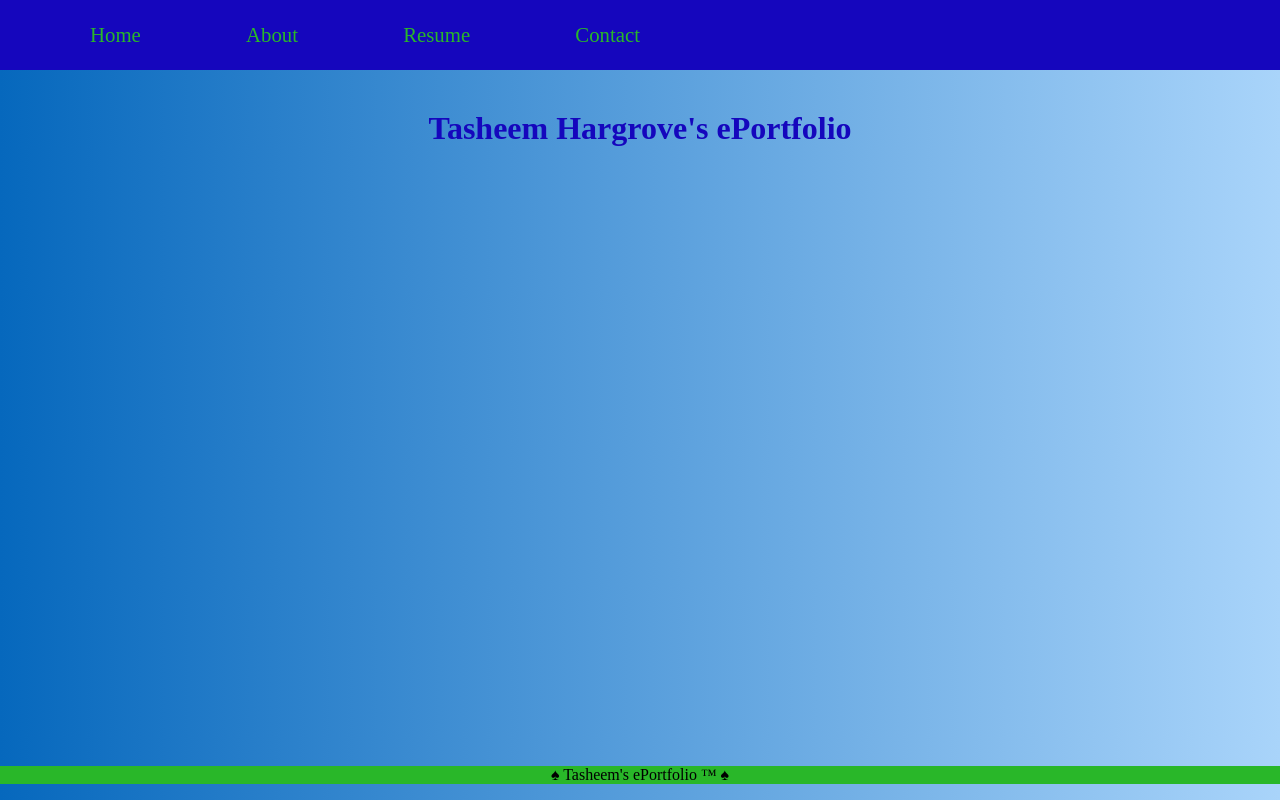
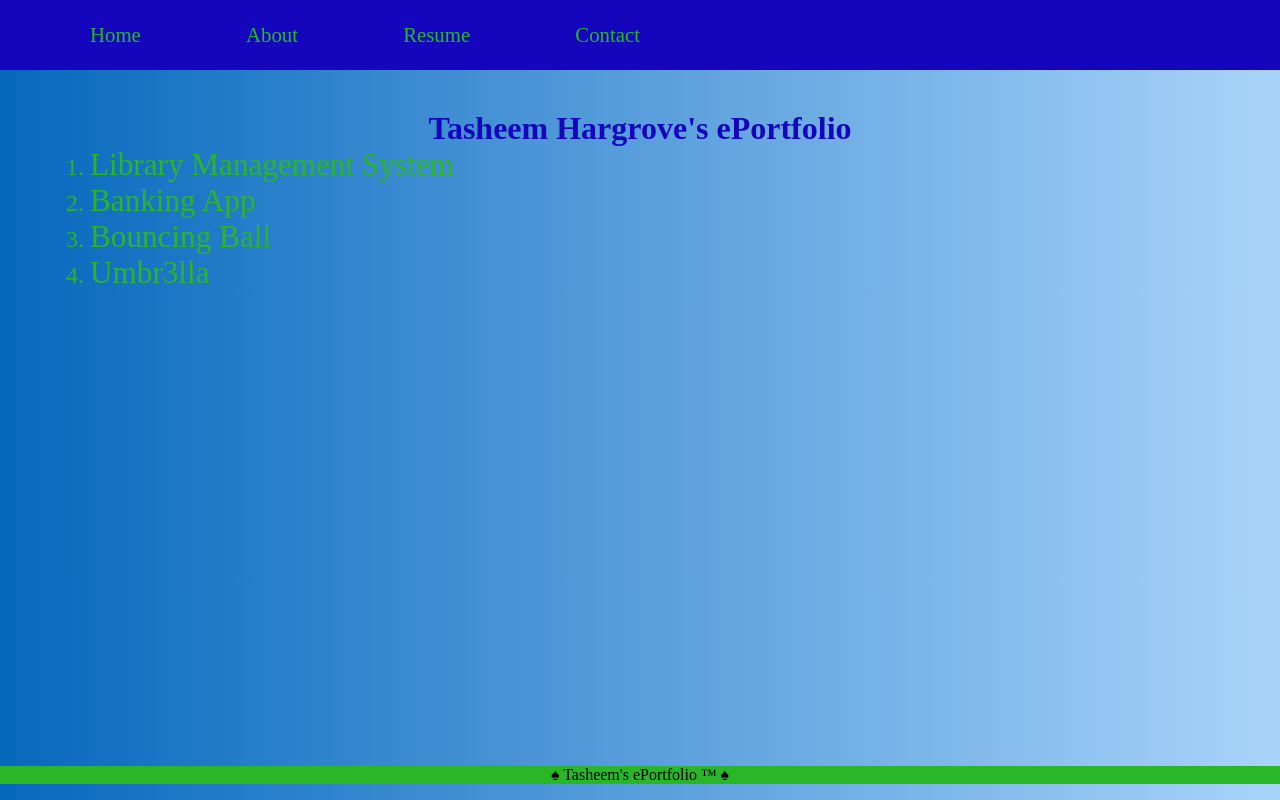
Before and after one commit to Tasheem/ePortfolio, a plain HTML site: page view/index.html in a window 1280 px wide. Drawn offline with Linux system fonts and the light colour scheme.

```diff
--- a/css/index.css
+++ b/css/index.css
@@ -43,6 +43,18 @@ header > h1 {
     color: var(--app-dark-blue);
 }
 
+.projects {
+    list-style: decimal;
+    color: var(--app-green);
+    font-size: 1.5em;
+    display: flex;
+    flex-direction: column;
+}
+
+.projects > li > a {
+
+}
+
 footer {
     display: flex;
     justify-content: center;
--- a/view/index.html
+++ b/view/index.html
@@ -20,6 +20,15 @@
         <h1>Tasheem Hargrove's ePortfolio</h1>
     </header>
 
+    <main>
+        <ul class="projects">
+            <li><a href="https://github.com/Tasheem/LibraryManagementSystem-client">Library Management System</a></li>
+            <li><a href="https://github.com/Tasheem/bankingapp-client-v2">Banking App</a></li>
+            <li><a href="https://github.com/Tasheem/bouncing-ball">Bouncing Ball</a></li>
+            <li><a href="https://github.com/Tasheem/umbr3lla-web">Umbr3lla</a></li>
+        </ul>
+    </main>
+
     <footer>
         <span>&spades; Tasheem's ePortfolio &trade; &spades;</span>
     </footer>
```
Also changed, not shown: img/Screen Shot 2022-10-02 at 9.15.42 PM.png (added), img/Screen Shot 2022-10-02 at 9.16.58 PM.png (added), 3 other files.
